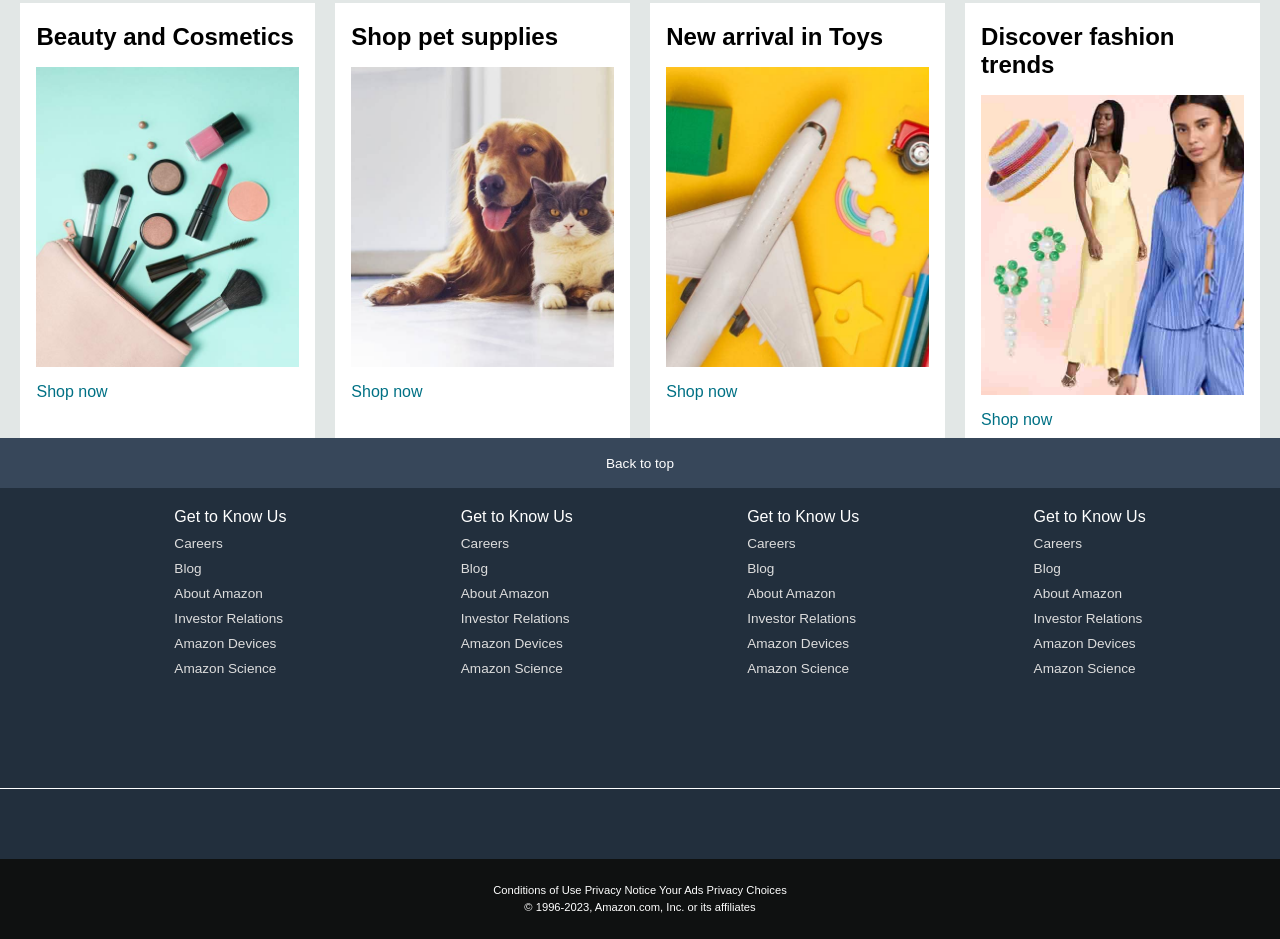
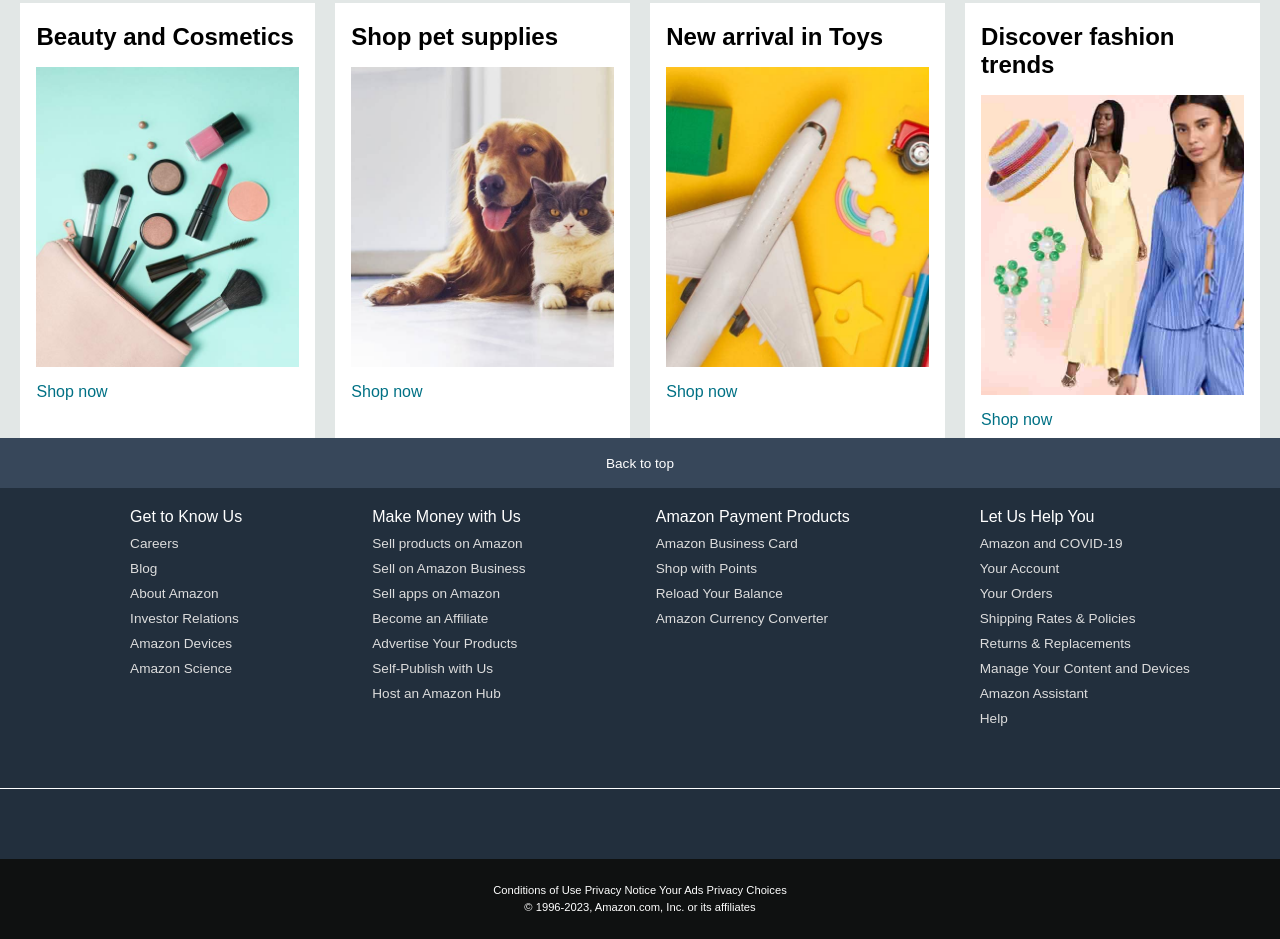
Before and after one commit to carbene2506/amazon_clone, a plain HTML site: page amazon/index.html in a window 1280 px wide. Shown: the part 1062-2001 px from the top of the page. Drawn offline with Linux system fonts and the light colour scheme.

Commit message:
Updated index.html

```diff
--- a/amazon/index.html
+++ b/amazon/index.html
@@ -140,33 +140,38 @@
                 <a>Amazon Devices</a>
                 <a>Amazon Science</a>
             </ul>
+
             <ul>
-                <p>Get to Know Us</p>
-                <a>Careers</a>
-                <a>Blog</a>
-                <a>About Amazon</a>
-                <a>Investor Relations</a>
-                <a>Amazon Devices</a>
-                <a>Amazon Science</a>
+                <p>Make Money with Us</p>
+                <a>Sell products on Amazon</a>
+                <a>Sell on Amazon Business</a>
+                <a>Sell apps on Amazon</a>
+                <a>Become an Affiliate</a>
+                <a>Advertise Your Products</a>
+                <a>Self-Publish with Us</a>
+                <a>Host an Amazon Hub</a>
             </ul>
+
             <ul>
-                <p>Get to Know Us</p>
-                <a>Careers</a>
-                <a>Blog</a>
-                <a>About Amazon</a>
-                <a>Investor Relations</a>
-                <a>Amazon Devices</a>
-                <a>Amazon Science</a>
+                <p>Amazon Payment Products</p>
+                <a>Amazon Business Card</a>
+                <a>Shop with Points</a>
+                <a>Reload Your Balance</a>
+                <a>Amazon Currency Converter</a>
             </ul>
+
             <ul>
-                <p>Get to Know Us</p>
-                <a>Careers</a>
-                <a>Blog</a>
-                <a>About Amazon</a>
-                <a>Investor Relations</a>
-                <a>Amazon Devices</a>
-                <a>Amazon Science</a>
+                <p>Let Us Help You</p>
+                <a>Amazon and COVID-19</a>
+                <a>Your Account</a>
+                <a>Your Orders</a>
+                <a>Shipping Rates & Policies</a>
+                <a>Returns & Replacements</a>
+                <a>Manage Your Content and Devices</a>
+                <a>Amazon Assistant</a>
+                <a>Help</a>
             </ul>
+
         </div>
         <div class="foot-panel3">
             <div class="logo"></div>
```
